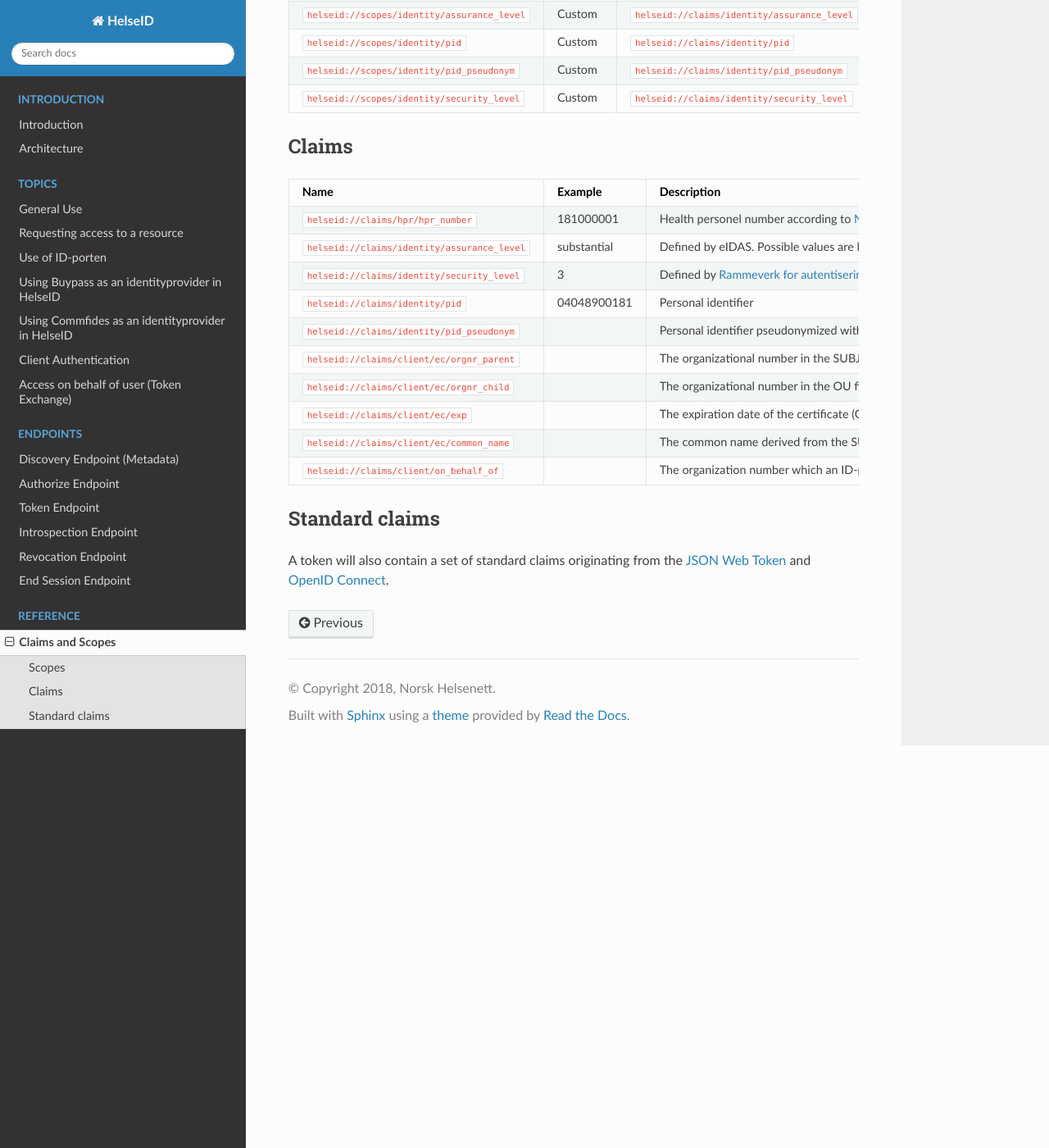
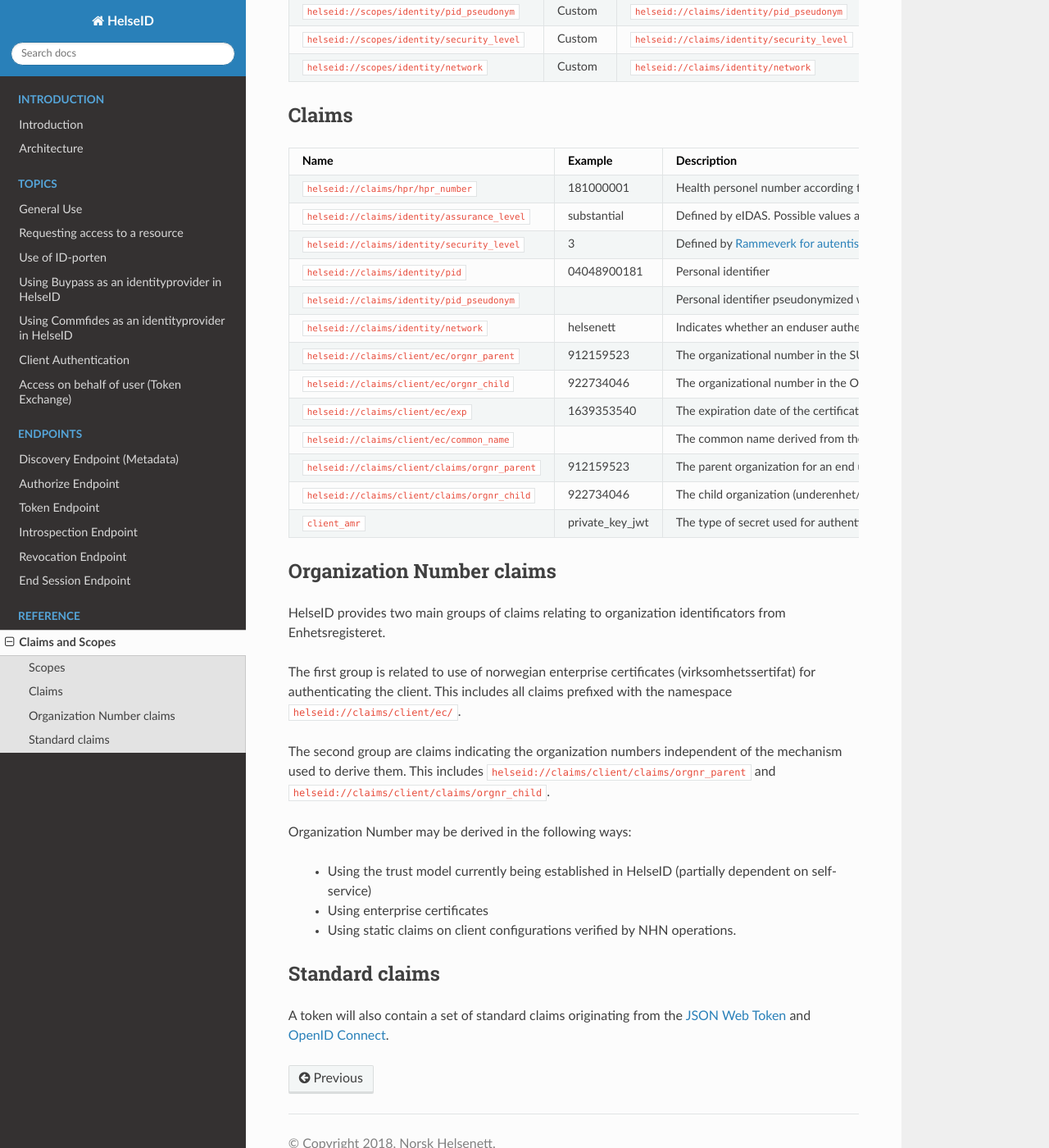
Before and after one commit to HelseID/HelseID-Public, a Sphinx documentation site: the page built from docs/reference/claims_and_scopes.rst, in a window 1280 px wide and 1400 px high, scrolled down 568 px. Shown: the whole window at 82% size. Built offline with Sphinx 7.4.7 and the Read the Docs theme 2.0.0, drawn with Linux system fonts in a browser that asks for light colours; pages that are not in the unit, such as notebooks, are missing from menus; some of the changed text lies outside the part shown.

Commit message:
Add info about new claims

```diff
--- a/docs/index.rst
+++ b/docs/index.rst
@@ -4,7 +4,7 @@
    contain the root `toctree` directive.
 
 Welcome to HelseID's technical documentation!
-===================================
+=============================================
 
 .. toctree::
    :maxdepth: 2
--- a/docs/reference/claims_and_scopes.rst
+++ b/docs/reference/claims_and_scopes.rst
@@ -1,8 +1,6 @@
 Claims and Scopes
 =================
 In addition to the standard scopes defined by the OpenID Connect, HelseID also supports a set of custom scopes and associated claims which can be used to retreive information about the authenticated user or client.
-
-We've created a small project containing all our custom claims and scopes (in addition to some other handy magical strings) which can be found on `nuget <https://www.nuget.org/packages/HelseId.Constants>`_ or `github <https://github.com/HelseID/HelseID.Constants>`_.
 
 
 Scopes
@@ -10,7 +8,7 @@ Scopes
 
 
 ============================================= ======== =====================================
-Name                                          Type      Resulting Scopes
+Name                                          Type      Resulting Claims
 ============================================= ======== =====================================
 ``openid``                                    Standard Request use of the openid protocol, with support for id_tokens containing the ``sub`` claim.
 ``profile``                                   Standard ``given_name``, ``middle_name``, ``family_name``, ``name``
@@ -20,25 +18,56 @@ Name                                          Type      Resulting Scopes
 ``helseid://scopes/identity/pid``             Custom   ``helseid://claims/identity/pid``
 ``helseid://scopes/identity/pid_pseudonym``   Custom   ``helseid://claims/identity/pid_pseudonym``
 ``helseid://scopes/identity/security_level``  Custom   ``helseid://claims/identity/security_level``
+``helseid://scopes/identity/network``         Custom   ``helseid://claims/identity/network``
+
 ============================================= ======== =====================================
 
 Claims
 ^^^^^^
 
-============================================= ============ =====================================
-Name                                          Example      Description
-============================================= ============ =====================================
-``helseid://claims/hpr/hpr_number``           181000001    Health personel number according to `NHN's coding standard <https://register-web.test.nhn.no/docs/api/html/01a38db9-e5d0-4568-81ee-15448341b564.htm>`_
-``helseid://claims/identity/assurance_level`` substantial  Defined by eIDAS. Possible values are low, substantial or high.
-``helseid://claims/identity/security_level``  3            Defined by `Rammeverk for autentisering og uavviselighet i elektronisk kommunikasjon med og i offentlig sektor <https://www.regjeringen.no/no/dokumenter/rammeverk-for-autentisering-og-uavviseli>`_ . Possible values are 2, 3 or 4.
-``helseid://claims/identity/pid``             04048900181  Personal identifier
-``helseid://claims/identity/pid_pseudonym``                Personal identifier pseudonymized with HMAC
-``helseid://claims/client/ec/orgnr_parent``                The organizational number in the SUBJECT field of a certificate (Only present when a client is authenticated with an enterprise certificate).
-``helseid://claims/client/ec/orgnr_child``                 The organizational number in the OU field of the certificate (Only present when a client is authenticated with an enterprise certificate).
-``helseid://claims/client/ec/exp``                         The expiration date of the certificate (Only present when a client is authenticated with an enterprise certificate).
-``helseid://claims/client/ec/common_name``                 The common name derived from the SUBJECT field of a certificate (Only present when a client is authenticated with an enterprise certificate).
-``helseid://claims/client/on_behalf_of``                   The organization number which an ID-porten authentication was performed on behalf of. Only included if on-behalf-of was used.
-============================================= ============ =====================================
+===============================================  ===============     =====================================
+Name                                             Example             Description
+===============================================  ===============     =====================================
+``helseid://claims/hpr/hpr_number``              181000001           Health personel number according to `NHN's coding standard <https://register-web.test.nhn.no/docs/api/html/01a38db9-e5d0-4568-81ee-15448341b564.htm>`_
+``helseid://claims/identity/assurance_level``    substantial         Defined by eIDAS. Possible values are low, substantial or high.
+``helseid://claims/identity/security_level``     3                   Defined by `Rammeverk for autentisering og uavviselighet i elektronisk kommunikasjon med og i offentlig sektor <https://www.regjeringen.no/no/dokumenter/rammeverk-for-autentisering-og-uavviseli>`_ . Possible values are 2, 3 or 4.
+``helseid://claims/identity/pid``                04048900181         Personal identifier
+``helseid://claims/identity/pid_pseudonym``                          Personal identifier pseudonymized with HMAC
+``helseid://claims/identity/network``            helsenett           Indicates whether an enduser authenticated using a HelseID server on Internet or 'Helsenett'. Note that local infrastructure may route users from Helsenett to HelseID nodes exposed on the Internet. Possible values are 'internett' and 'helsenett'.
+``helseid://claims/client/ec/orgnr_parent``      912159523           The organizational number in the SUBJECT field of a certificate (Only present when a client is authenticated with an enterprise certificate).
+``helseid://claims/client/ec/orgnr_child``       922734046           The organizational number in the OU field of the certificate (Only present when a client is authenticated with an enterprise certificate).
+``helseid://claims/client/ec/exp``               1639353540          The expiration date of the certificate (Only present when a client is authenticated with an enterprise certificate).
+``helseid://claims/client/ec/common_name``                           The common name derived from the SUBJECT field of a certificate (Only present when a client is authenticated with an enterprise certificate).
+``helseid://claims/client/claims/orgnr_parent``  912159523           The parent organization for an end user / client. See below.
+``helseid://claims/client/claims/orgnr_child``   922734046           The child organization (underenhet/behandlingssted) for an end user / client. See below.
+``client_amr``                                   private_key_jwt     The type of secret used for authenticating the client. Possible values are 'client_secret', 'private_key_jwt' and 'virksomhetssertifikat'. If this claims is missing, it indicates that no secret was used.
+===============================================  ===============     =====================================
+
+
+
+Organization Number claims
+^^^^^^^^^^^^^^^^^^^^^^^^^^
+HelseID provides two main groups of claims relating to organization identificators from Enhetsregisteret.
+
+The first group is related to use of norwegian enterprise certificates (virksomhetssertifat) for authenticating the client. This includes all claims prefixed with the namespace ``helseid://claims/client/ec/``.
+
+The second group are claims indicating the organization numbers independent of the mechanism used to derive them. This includes ``helseid://claims/client/claims/orgnr_parent`` and ``helseid://claims/client/claims/orgnr_child``.
+
+Organization Number may be derived in the following ways:
+
+ - Using the trust model currently being established in HelseID (partially dependent on self-service)
+ - Using enterprise certificates
+ - Using static claims on client configurations verified by NHN operations.
+
+
+
+
+
+
+
+
+
+
 
 
 Standard claims
```
